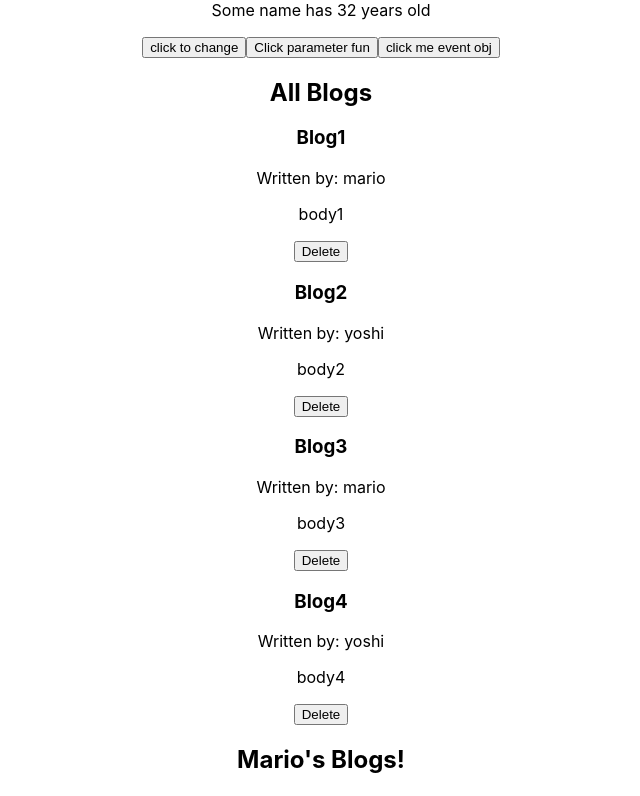
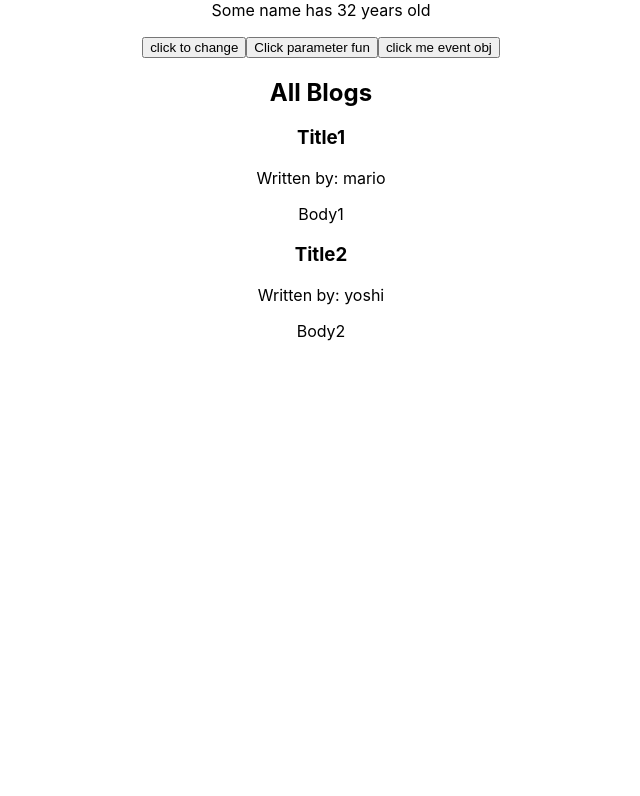
Before and after one commit to rajesh-deloitte3173/react-practice, a React (Create React App) app: page / in a window 1280 px wide. Shown: the part 400-1196 px from the top of the page, without its empty margins (319-959 px from the left). After the commit the page ends 800 px from the top, so only its background shows below. Built offline with nearby package versions, Linux system fonts and the light colour scheme; data requests are answered from the project's data file.

Commit message:
fetech data done

```diff
--- a/src/BlogList.js
+++ b/src/BlogList.js
@@ -3,7 +3,7 @@
 const BlogList = (props) => {
     const blogs = props.blogs;
     const title = props.title;
-    const handleDelete = props.handleDelete;
+    // const handleDelete = props.handleDelete;
 
     return (
     <div>
@@ -13,7 +13,7 @@
                 <h3>{blog.title}</h3>
                 <p>Written by: {blog.author}</p>
                 <p>{blog.body}</p>
-                <button onClick={() => handleDelete(blog.id)}>Delete</button>
+                {/* <button onClick={() => handleDelete(blog.id)}>Delete</button> */}
             </div>
         ))}
     </div>
--- a/src/home.js
+++ b/src/home.js
@@ -6,12 +6,14 @@
     const [name, setName] = useState("Some name");
     const [age,setAge] = useState(32);
 
-    const [blogs, setBlogs] = useState([
-        {title: "Blog1", author: "mario", body:"body1", id:1},
-        {title: "Blog2", author: "yoshi", body:"body2", id:2},
-        {title: "Blog3", author: "mario", body:"body3", id:3},
-        {title: "Blog4", author: "yoshi", body:"body4", id:4}
-    ])
+    const [blogs, setBlogs] = useState(null);
+
+    // const [blogs, setBlogs] = useState([
+    //     {title: "Blog1", author: "mario", body:"body1", id:1},
+    //     {title: "Blog2", author: "yoshi", body:"body2", id:2},
+    //     {title: "Blog3", author: "mario", body:"body3", id:3},
+    //     {title: "Blog4", author: "yoshi", body:"body4", id:4}
+    // ])
 
     const handleClick = () =>{
         setName("Rajesh");
@@ -26,15 +28,26 @@
         console.log("event obj fun", e)
     }
 
-    const handleDelete = (id) => {
-        const newBlogs = blogs.filter((blog) => blog.id !== id);
-        setBlogs(newBlogs);
-    }
+    // const handleDelete = (id) => {
+    //     const newBlogs = blogs.filter((blog) => blog.id !== id);
+    //     setBlogs(newBlogs);
+    // }
+
+    // useEffect(()=>{
+    //     console.log("useEffect ran in Home component");
+    //     console.log(name);
+    // },[name]);
 
     useEffect(()=>{
-        console.log("useEffect ran in Home component");
-        console.log(name);
-    },[name]);
+        fetch('http://localhost:8000/blogs')
+        .then((res) => {
+            return res.json();
+        })
+        .then(data => {
+            console.log(data);
+            setBlogs(data);
+        })
+    },[])
 
     return(
         <div>
@@ -47,8 +60,9 @@
             <button onClick={handleClick}>click to change</button>
             <button onClick={() => handleClickPar("hero")}>Click parameter fun</button>
             <button onClick={handleClickEvent}>click me event obj</button><br></br>
-            <BlogList blogs={blogs} title = "All Blogs" handleDelete = {handleDelete}/>
-            <BlogList blogs={blogs.filter((blog)=>blog.author === 'mario')} title = "Mario's Blogs!" handleDelete = {handleDelete}/>
+            {blogs && <BlogList blogs={blogs} title="All Blogs"/>}
+            {/* <BlogList blogs={blogs} title = "All Blogs" handleDelete = {handleDelete}/> */}
+            {/* <BlogList blogs={blogs.filter((blog)=>blog.author === 'mario')} title = "Mario's Blogs!" handleDelete = {handleDelete}/> */}
         </div>
     );
 }
```
